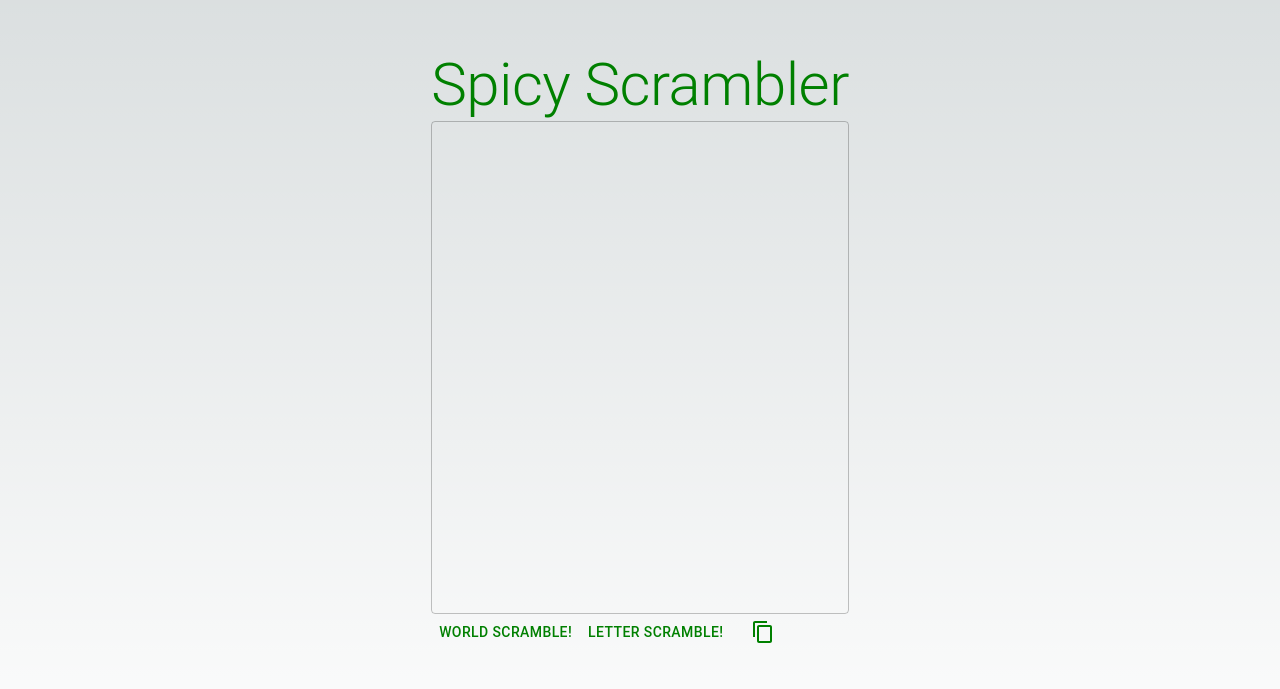
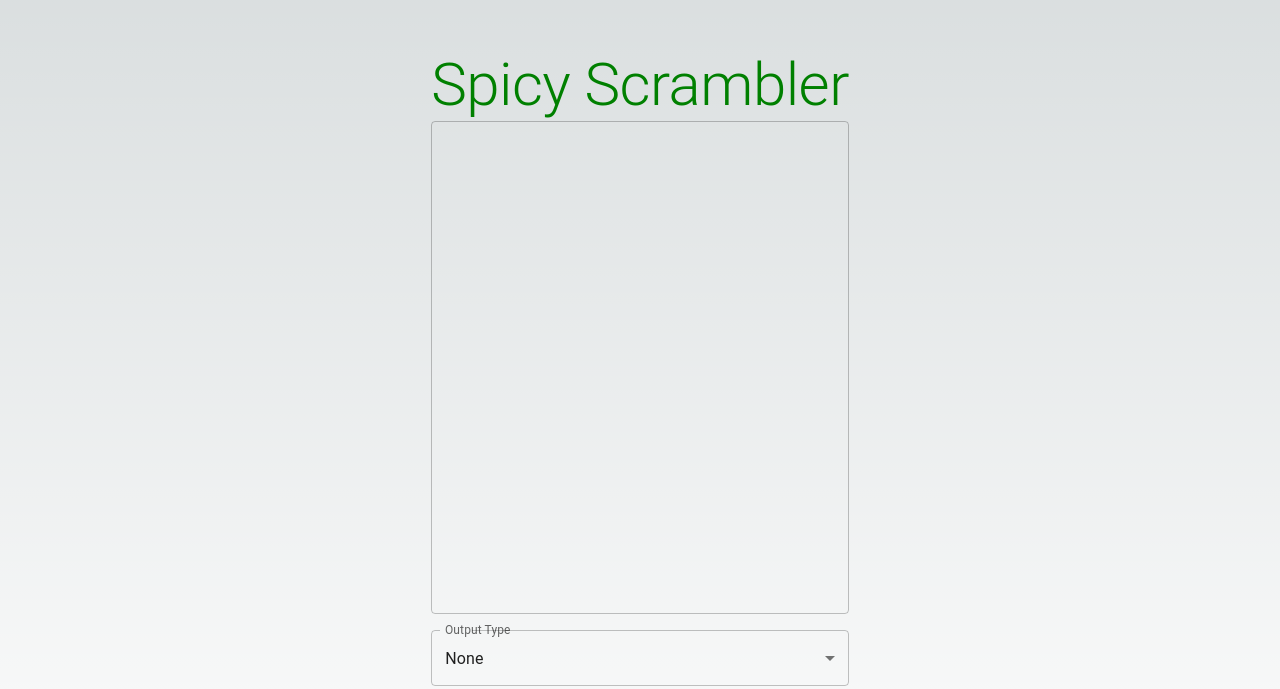
Before and after one commit to ttn729/spicy-scrambler, a Next.js app: page / in a window 1280 px wide. Shown: the part 111-800 px from the top of the page. Built offline with nearby package versions, Linux system fonts and the light colour scheme.

Commit message:
Add output types

```diff
--- a/components/scrambler.js
+++ b/components/scrambler.js
@@ -1,5 +1,5 @@
 import React from "react";
-import { Button, TextField, Typography, Box } from "@mui/material";
+import { Button, TextField, Typography, Box, Checkbox, MenuItem, InputLabel, Select, FormControl, FormGroup, FormControlLabel } from "@mui/material";
 import ContentCopyIcon from "@mui/icons-material/ContentCopy";
 import toast from "react-hot-toast";
 
@@ -30,6 +30,9 @@ function scrambleWord(word) {
 export default function Scrambler() {
   const [sentences, setSentences] = React.useState("");
   const [output, setOutput] = React.useState([]);
+
+  const [outputType, setOutputType] = React.useState('None');
+
 
   const handleChange = (event) => {
     setSentences(event.target.value);
@@ -123,6 +126,8 @@ export default function Scrambler() {
   };
 
   return (
+
+
     <Box flexDirection="vertical">
       <Typography align="center" variant="h2" color="green">
         Spicy Scrambler
@@ -134,6 +139,21 @@ export default function Scrambler() {
         value={sentences}
         onChange={handleChange}
       ></TextField>
+
+      <FormControl fullWidth margin="normal">
+        <InputLabel id="demo-simple-select-label">Output Type</InputLabel>
+        <Select
+          labelId="demo-simple-select-label"
+          id="demo-simple-select"
+          value={outputType}
+          label="Age"
+          onChange={(e) => setOutputType(e.target.value)}
+        >
+          <MenuItem value={"None"}>None</MenuItem>
+          <MenuItem value={"Letters"}>Letters</MenuItem>
+          <MenuItem value={"Numbers"}>Numbers</MenuItem>
+        </Select>
+      </FormControl>
 
       <Box sx={{ display: "flex", alignItems: "center" }}>
         <Button onClick={wordScramble} sx={{ color: "green" }}>
@@ -149,13 +169,34 @@ export default function Scrambler() {
         </Button>
       </Box>
 
-      {output.map((question, index) => {
+      {(outputType == "None") && output.map((question, index) => {
         return (
           <Typography key={index} align="left">
             {question}
           </Typography>
         );
       })}
+
+
+      {(outputType == "Letters") && output.map((question, index) => {
+        // Calculate the corresponding letter using ASCII values
+        const letter = String.fromCharCode(97 + index);
+
+        return (
+          <Typography key={index} align="left">
+            {`${letter}) ${question}`}
+          </Typography>
+        );
+      })}
+
+      {(outputType == "Numbers") && output.map((question, index) => {
+        return (
+          <Typography key={index} align="left">
+            {`${index + 1}) ${question}`}
+          </Typography>
+        );
+      })}
+
     </Box>
   );
 }
```
Also changed, not shown: 1 other file (tests, documents, lock files or other folders).
